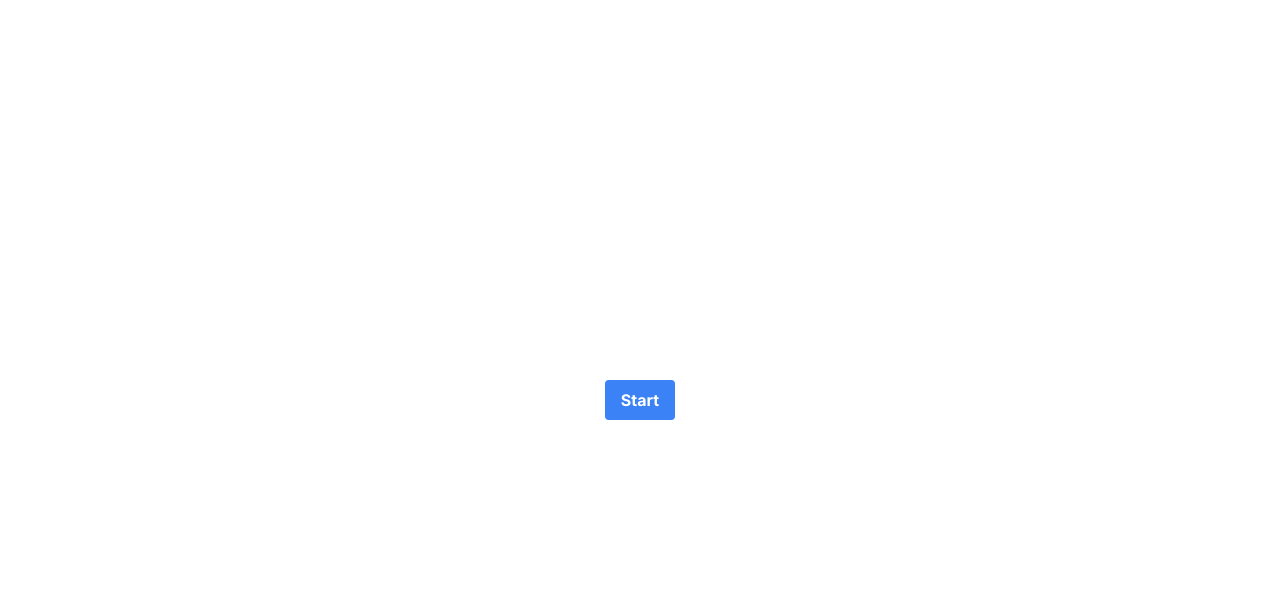
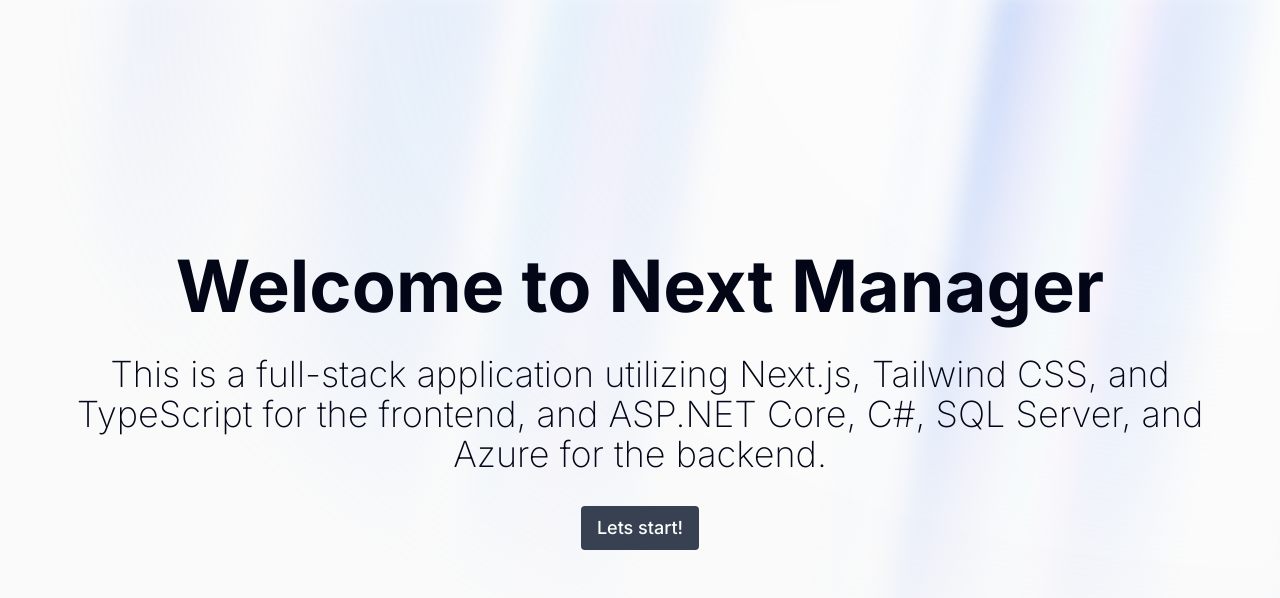
Before and after one commit to Kubat555/Next-Manager, a Next.js app: page / in a window 1280 px wide. Shown: the top 598 px of the page. Built offline with nearby package versions, Linux system fonts and the light colour scheme.

Commit message:
change main page and add mail confirm pages

```diff
--- a/api/data.ts
+++ b/api/data.ts
@@ -2,7 +2,7 @@
 import axios from 'axios';
 import { ApiResponse, LoginResponse, Priority, Project, ProjectData, RegisterData, Role, Status, TaskData, Tasks, User, UserData } from "@api/models";
 
-const API_URL = 'https://project-management-system-001.azurewebsites.net/api'; // Замените на ваш URL
+const API_URL = "https://project-management-system-001.azurewebsites.net/api"; // Замените на ваш URL
 
 const api = axios.create({
   baseURL: API_URL,
--- /dev/null
+++ b/app/auth/register/email/confirm/page.tsx
@@ -0,0 +1,19 @@
+import { CheckCircleIcon } from '@heroicons/react/24/outline';
+import Link from 'next/link';
+
+const EmailConfirmationPage = () => {
+    return (
+        <div className="flex items-center justify-center min-h-screen">
+            <div className=" p-8 text-center">
+                <CheckCircleIcon className="w-16 h-16 text-green-500 mx-auto" />
+                <h1 className="text-2xl font-bold mt-4">Email Confirmed!</h1>
+                <p className="text-gray-600 mt-2 mb-5">Your email has been successfully confirmed.</p>
+                <Link href="/auth/login" className=" text-blue-500 hover:underline hover:text-blue-600">
+                        Go to Login
+                </Link>
+            </div>
+        </div>
+    );
+};
+
+export default EmailConfirmationPage;
--- a/app/auth/register/page.tsx
+++ b/app/auth/register/page.tsx
@@ -1,5 +1,5 @@
 'use client';
-import { useEffect, useState } from 'react';
+import { useState } from 'react';
 import { RegisterData } from '@api/models';
 import { handleRegistration, isAuthenticated } from '@services/authService';
 import { useRouter } from 'next/navigation';
@@ -34,8 +34,7 @@
         if (!res.isSuccess) {
             console.error(res.message);
         } else {
-            alert('Confirm your email to complete registration.');
-            router.push('/auth/login');
+            router.push('/register/success');
         }
         setIsLoading(false);
     };
--- /dev/null
+++ b/app/auth/register/success/page.tsx
@@ -0,0 +1,21 @@
+import { CheckCircleIcon} from '@heroicons/react/24/outline';
+
+const RegistrationSuccessPage = () => {
+    return (
+        <div className="flex items-center justify-center min-h-screen">
+            <div className=" p-8 text-center">
+                <CheckCircleIcon className="w-16 h-16 text-blue-500 mx-auto" />
+                <h1 className="text-2xl font-bold mt-4">Registration Successful!</h1>
+                <p className="text-gray-600 mt-2">
+                    You have successfully registered. Please check your email and <span className="font-bold ">confirm your email address</span> to complete the registration process.
+                </p>
+                <br/>
+                <span className="text-red-500 font-bold">
+                    You won't be able to log in until you confirm your email !
+                </span>
+            </div>
+        </div>
+    );
+};
+
+export default RegistrationSuccessPage;
--- /dev/null
+++ b/app/dashboard/error.tsx
@@ -0,0 +1,31 @@
+'use client';
+
+import { useEffect } from 'react';
+
+export default function Error({
+  error,
+  reset,
+}: {
+  error: Error & { digest?: string };
+  reset: () => void;
+}) {
+  useEffect(() => {
+    // Optionally log the error to an error reporting service
+    console.error(error);
+  }, [error]);
+
+  return (
+    <main className="flex h-full flex-col items-center justify-center">
+      <h2 className="text-center">Something went wrong!</h2>
+      <button
+        className="mt-4 rounded-md bg-blue-500 px-4 py-2 text-sm text-white transition-colors hover:bg-blue-400"
+        onClick={
+          // Attempt to recover by trying to re-render the invoices route
+          () => reset()
+        }
+      >
+        Try again
+      </button>
+    </main>
+  );
+}
--- a/app/page.tsx
+++ b/app/page.tsx
@@ -1,13 +1,33 @@
-import Link from "next/link"
+"use client";
 
+import { motion } from "framer-motion";
+import React from "react";
+import { AuroraBackground } from "@components/ui/aurora-background";
+import Link from "next/link";
 
-const page = () => {
+export default function Page() {
   return (
-    <div className="flex justify-center items-center h-screen">
-      <Link className="bg-blue-500 hover:bg-blue-700 text-white font-bold py-2 px-4 rounded" href="/dashboard">Start</Link>
-    </div>
-
-  )
+    <AuroraBackground>
+      <motion.div
+        initial={{ opacity: 0.0, y: 40 }}
+        whileInView={{ opacity: 1, y: 0 }}
+        transition={{
+          delay: 0.3,
+          duration: 0.8,
+          ease: "easeInOut",
+        }}
+        className="relative flex flex-col gap-4 items-center justify-center px-4"
+      >
+        <div className="text-3xl md:text-7xl font-bold dark:text-white text-center">
+          Welcome to Next Manager
+        </div>
+        <div className="font-extralight text-base md:text-4xl dark:text-neutral-200 py-4 px-[2rem] text-center">
+          This is a full-stack application utilizing Next.js, Tailwind CSS, and TypeScript for the frontend, and ASP.NET Core, C#, SQL Server, and Azure for the backend.
+        </div>
+        <Link href={"/auth/login"} className="btnSecondary text-lg ">
+          Lets start!
+        </Link>
+      </motion.div>
+    </AuroraBackground>
+  );
 }
-
-export default page
--- a/components/loginForm.tsx
+++ b/components/loginForm.tsx
@@ -22,10 +22,6 @@
     // Prefetch the dashboard page
     void router.prefetch('/dashboard');
   }, [router])
-
-  async function handleRouteChange() {
-    router.replace('/dashboard');
-  }
 
   const handleSubmit = async (event: React.FormEvent) => {
     setIsLoading(true);
--- /dev/null
+++ b/components/ui/aurora-background.tsx
@@ -0,0 +1,54 @@
+"use client";
+import { cn } from "@/utils/cn";
+import React, { ReactNode } from "react";
+
+interface AuroraBackgroundProps extends React.HTMLProps<HTMLDivElement> {
+  children: ReactNode;
+  showRadialGradient?: boolean;
+}
+
+export const AuroraBackground = ({
+  className,
+  children,
+  showRadialGradient = true,
+  ...props
+}: AuroraBackgroundProps) => {
+  return (
+    <main>
+      <div
+        className={cn(
+          "relative flex flex-col  h-[100vh] items-center justify-center bg-zinc-50 dark:bg-zinc-900  text-slate-950 transition-bg",
+          className
+        )}
+        {...props}
+      >
+        <div className="absolute inset-0 overflow-hidden">
+          <div
+            //   I'm sorry but this is what peak developer performance looks like // trigger warning
+            className={cn(
+              `
+            [--white-gradient:repeating-linear-gradient(100deg,var(--white)_0%,var(--white)_7%,var(--transparent)_10%,var(--transparent)_12%,var(--white)_16%)]
+            [--dark-gradient:repeating-linear-gradient(100deg,var(--black)_0%,var(--black)_7%,var(--transparent)_10%,var(--transparent)_12%,var(--black)_16%)]
+            [--aurora:repeating-linear-gradient(100deg,var(--blue-500)_10%,var(--indigo-300)_15%,var(--blue-300)_20%,var(--violet-200)_25%,var(--blue-400)_30%)]
+            [background-image:var(--white-gradient),var(--aurora)]
+            dark:[background-image:var(--dark-gradient),var(--aurora)]
+            [background-size:300%,_200%]
+            [background-position:50%_50%,50%_50%]
+            filter blur-[10px] invert dark:invert-0
+            after:content-[""] after:absolute after:inset-0 after:[background-image:var(--white-gradient),var(--aurora)]
+            after:dark:[background-image:var(--dark-gradient),var(--aurora)]
+            after:[background-size:200%,_100%]
+            after:animate-aurora after:[background-attachment:fixed] after:mix-blend-difference
+            pointer-events-none
+            absolute -inset-[10px] opacity-50 will-change-transform`,
+
+              showRadialGradient &&
+                `[mask-image:radial-gradient(ellipse_at_100%_0%,black_10%,var(--transparent)_70%)]`
+            )}
+          ></div>
+        </div>
+        {children}
+      </div>
+    </main>
+  );
+};
--- a/tailwind.config.ts
+++ b/tailwind.config.ts
@@ -2,6 +2,8 @@
 const defaultTheme = require("tailwindcss/defaultTheme");
 
 const colors = require("tailwindcss/colors");
+
+
 const {
   default: flattenColorPalette,
 } = require("tailwindcss/lib/util/flattenColorPalette");
@@ -14,6 +16,19 @@
   ],
   theme: {
     extend: {
+      animation: {
+        aurora: "aurora 60s linear infinite",
+      },
+      keyframes: {
+        aurora: {
+          from: {
+            backgroundPosition: "50% 50%, 50% 50%",
+          },
+          to: {
+            backgroundPosition: "350% 50%, 350% 50%",
+          },
+        }
+      },
       backgroundImage: {
         "gradient-radial": "radial-gradient(var(--tw-gradient-stops))",
         "gradient-conic":
```
Also changed, not shown: .ENV, 1 other file (tests, documents, lock files or other folders).
